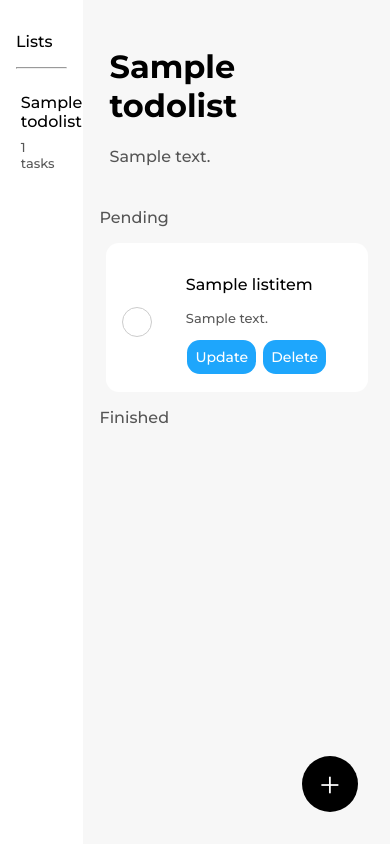
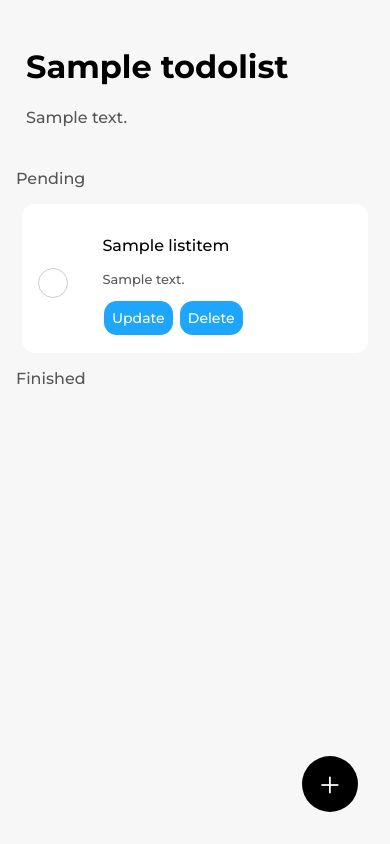
Before and after one commit to avibn/todovib, a Django app: page /list/1/ in a window 390 px wide. Run offline with Django 3.2, Linux system fonts and the light colour scheme; a user stored in the database is signed in; tables that the repository leaves empty hold one stand-in row (values such as "Sample post").

Commit message:
mobile fix

```diff
--- a/src/static/view_list.css
+++ b/src/static/view_list.css
@@ -13,7 +13,6 @@
     flex-direction: row;
     justify-content: space-between;
     align-items: center;
-    flex-wrap: wrap;
 }
 
 .button-add-item {
@@ -63,12 +62,6 @@
 
 .list-info {
     padding: 10px;
-}
-
-@media only screen and (max-width: 578px) {
-    .item-card {
-        padding: 1rem 1rem;
-    }
 }
 
 
@@ -149,3 +142,21 @@
 .side-nav-card:hover {
     background-color: rgb(247, 247, 247);
 }
+
+@media only screen and (max-width: 578px) {
+    .item-card {
+        padding: 1rem 1rem;
+    }
+    .content {
+        flex-direction: column;
+        height: 100vh;
+    }
+    .side-nav {
+        padding: 0;
+        flex: 0 1 0%;
+    }
+    .item-card-main {
+        flex-direction: column;
+        align-items: flex-start;
+    }
+}
--- a/src/templates/list/view_list.html
+++ b/src/templates/list/view_list.html
@@ -10,12 +10,16 @@
 {% block body %}
         <div class="content">
             <div class="side-nav">
-                <p>Lists</p>
+                <a href="{% url 'Home:index' %}" style="text-decoration:none;">
+                    <div class="side-nav-card">
+                        <p>Lists</p>
+                    </div>
+                </a>
                 <hr>
                 {% for todolist in all_lists %}
                 <a href="{% url 'List:view' todolist.id %}" style="text-decoration:none;">
                     <div class="side-nav-card">
-                        <p style="margin-bottom:0.5rem;">{{ todolist.name }}</p>
+                        <p style="margin-bottom:0.5rem; {% if todolist.id == list.id %}font-weight: 600;{% endif %}">{{ todolist.name }}</p>
                         <p class="desc-light" style="font-size:small;margin-top:0.1rem;">{{ todolist.items.all|length }} tasks</p>
                     </div>
                 <a>
```
